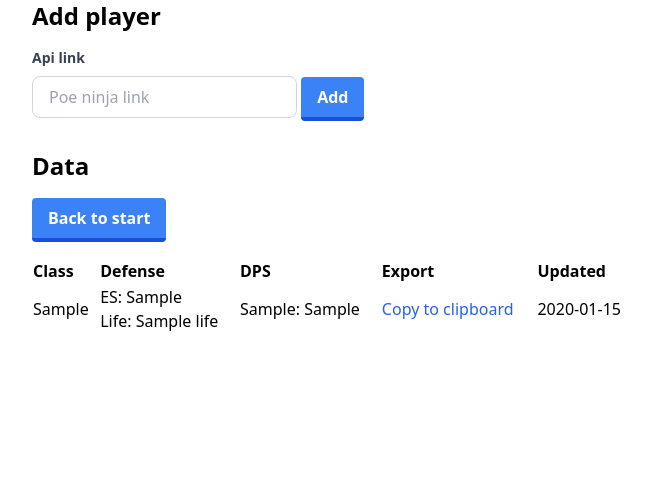
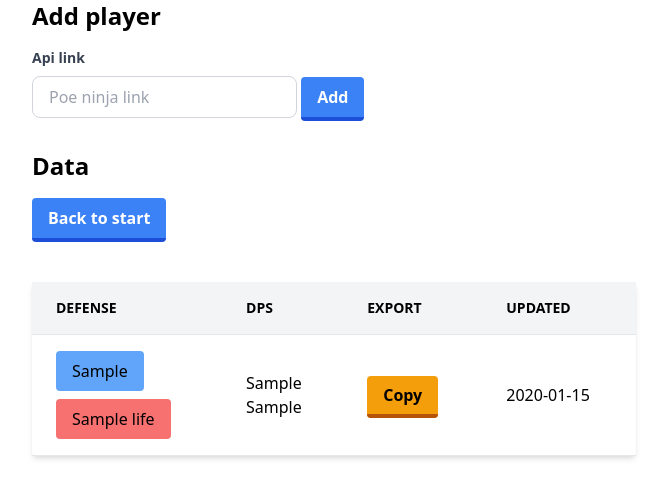
Before and after one commit to rinti/pober, a Python web app: template pober/templates/profile.html in a window 1280 px wide. Shown: the part 74-572 px from the top of the page, without its empty margins (306-972 px from the left). Run offline with Jinja, Linux system fonts and the light colour scheme; the template is opened without the code that fills it: most values are stand-ins (such as "Sample title", 1, 10 or a date in 2020).

Commit message:
Update styling

```diff
--- a/pober/templates/profile.html
+++ b/pober/templates/profile.html
@@ -5,29 +5,35 @@
         <h2 class="text-2xl font-black mb-4">Data</h2>
         <a href="/" class="bg-blue-500 hover:bg-blue-400 text-white font-bold py-2 px-4 border-b-4 border-blue-700 hover:border-blue-500 inline-block rounded mb-4">Back to start</a>
 
-        <table width="100%">
+        <div class="bg-white shadow-md rounded my-6">
+        <table class="text-left w-full border-collapse">
             <tr>
-                <th align="left">Class</th>
-                <th align="left">Defense</th>
-                <th align="left">DPS</th>
-                <th align="left">Export</th>
-                <th align="left">Updated</th>
+                <!-- <th class="py-4 px-6 bg-gray-100 font-bold uppercase text-sm text-gray-dark border-b border-gray-light" align="left">Class</th> -->
+                <th class="py-4 px-6 bg-gray-100 font-bold uppercase text-sm text-gray-dark border-b border-gray-light" align="left">Defense</th>
+                <th class="py-4 px-6 bg-gray-100 font-bold uppercase text-sm text-gray-dark border-b border-gray-light" align="left">DPS</th>
+                <th class="py-4 px-6 bg-gray-100 font-bold uppercase text-sm text-gray-dark border-b border-gray-light" align="left">Export</th>
+                <th class="py-4 px-6 bg-gray-100 font-bold uppercase text-sm text-gray-dark border-b border-gray-light" align="left">Updated</th>
             </tr>
             {% for d in data %}
 
             <tr>
-                <td>{{ d.character_class}}</td>
-                <td>
-                    ES: {{ d.energy_shield}}<br>
-                    Life: {{ d.life }}
+                <!-- <td class="py-4 px-6 border-b border-grey-light">{{ d.character_class}}</td> -->
+                <td class="py-4 px-6 border-b border-grey-light">
+                    <span class="bg-blue-400 px-4 py-2 inline-block mb-2 rounded">{{ d.energy_shield}}</span><br>
+                    <span class="bg-red-400 px-4 py-2 inline-block rounded">{{ d.life }}</span>
                 </td>
-                <td>
-                    {{d.max_dps_skill}}: {{ d.max_dps}}
+                <td class="py-4 px-6 border-b border-grey-light">
+                    {{d.max_dps_skill}}<br>{{ d.max_dps}}
                 </td>
-                <td><a href="" class="text-blue-600">Copy to clipboard</a></td>
-                <td>{{ d.last_update }}</td>
+                <td class="py-4 px-6 border-b border-grey-light"><a href="" class="bg-yellow-500 hover:bg-yellow-400 text-black font-bold py-2 px-4 border-b-4 border-yellow-700 hover:border-yellow-500 rounded">Copy</a></td>
+                <td class="py-4 px-6 border-b border-grey-light">
+                    {% if d.last_update %}
+                        {{ d.last_update.strftime('%Y-%m-%d %H:%M:%S') }}
+                    {% endif %}
+                </td>
             </tr>
             {% endfor %}
         </table>
+        </table>
     </section>
 {% endblock %}
```
